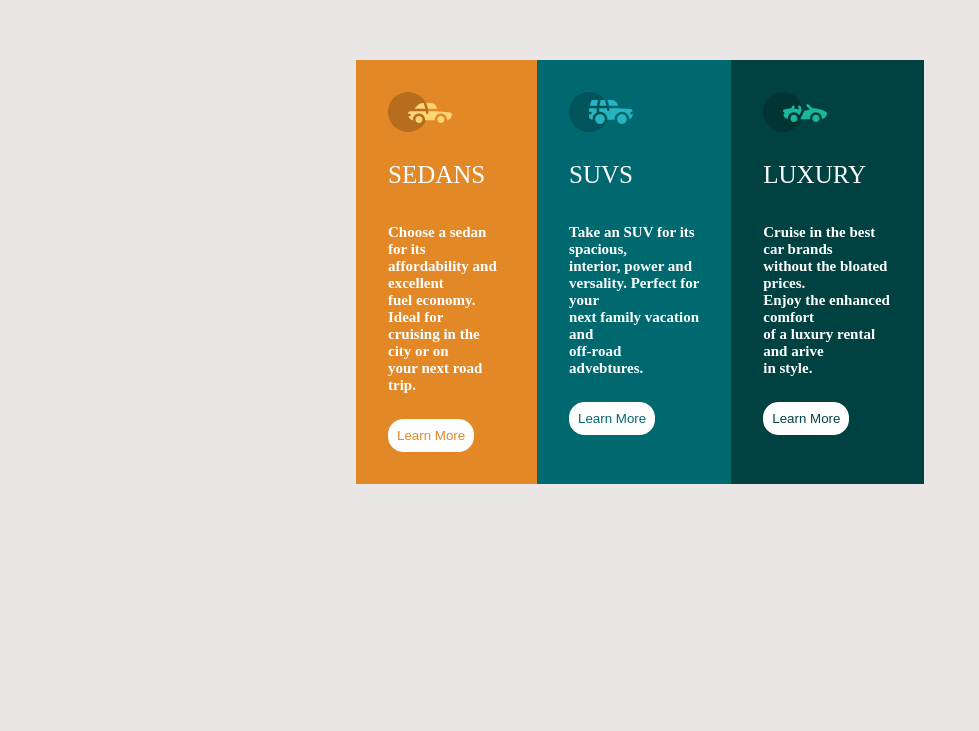
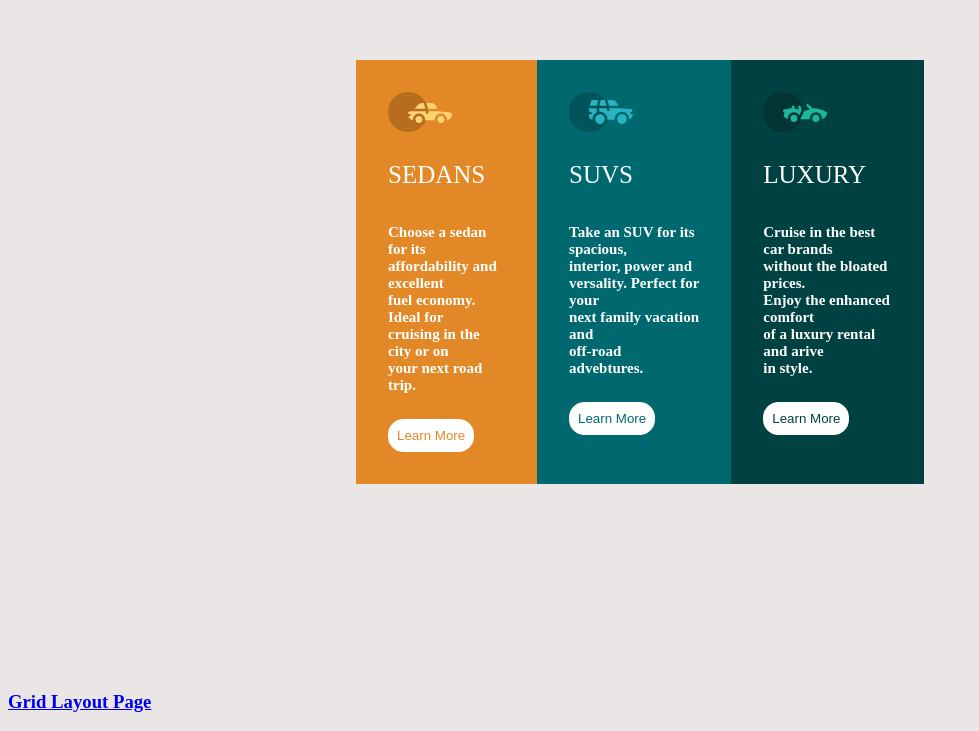
Before and after one commit to cianajoy/csslayout, a plain HTML site: page index.html in a window 1280 px wide. Shown: the part 136-867 px from the top of the page, without its empty margins (0-979 px from the left). Before the commit the page ends 816 px from the top, so only its background shows below. Drawn offline with Linux system fonts and the light colour scheme.

Commit message:
Update index.html

```diff
--- a/index.html
+++ b/index.html
@@ -58,6 +58,8 @@
     </div>
 </main>
 
+  <h3><a href="grid.html"target="blank">Grid Layout Page</a></h3>
+
 <body>
 
 </body>
```
